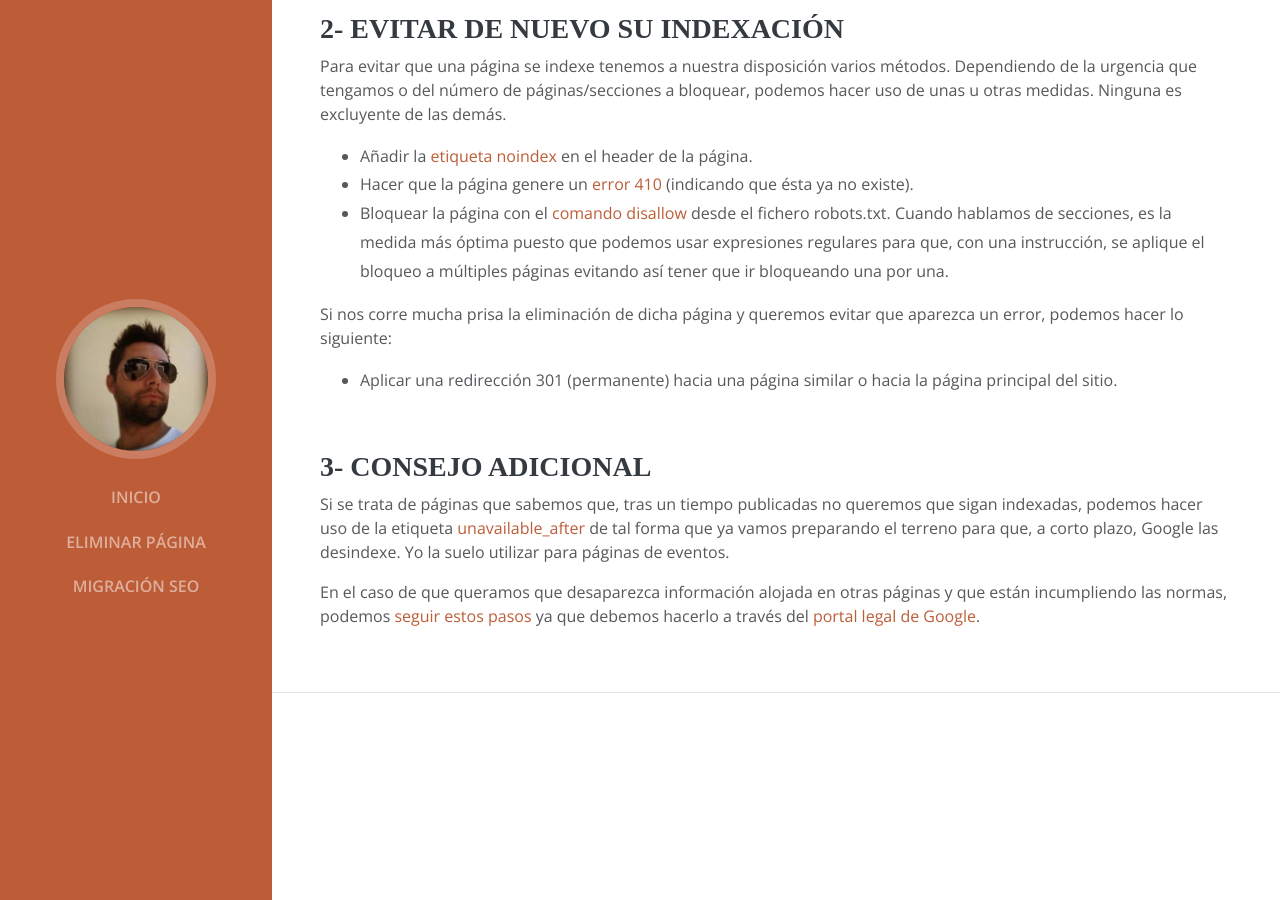
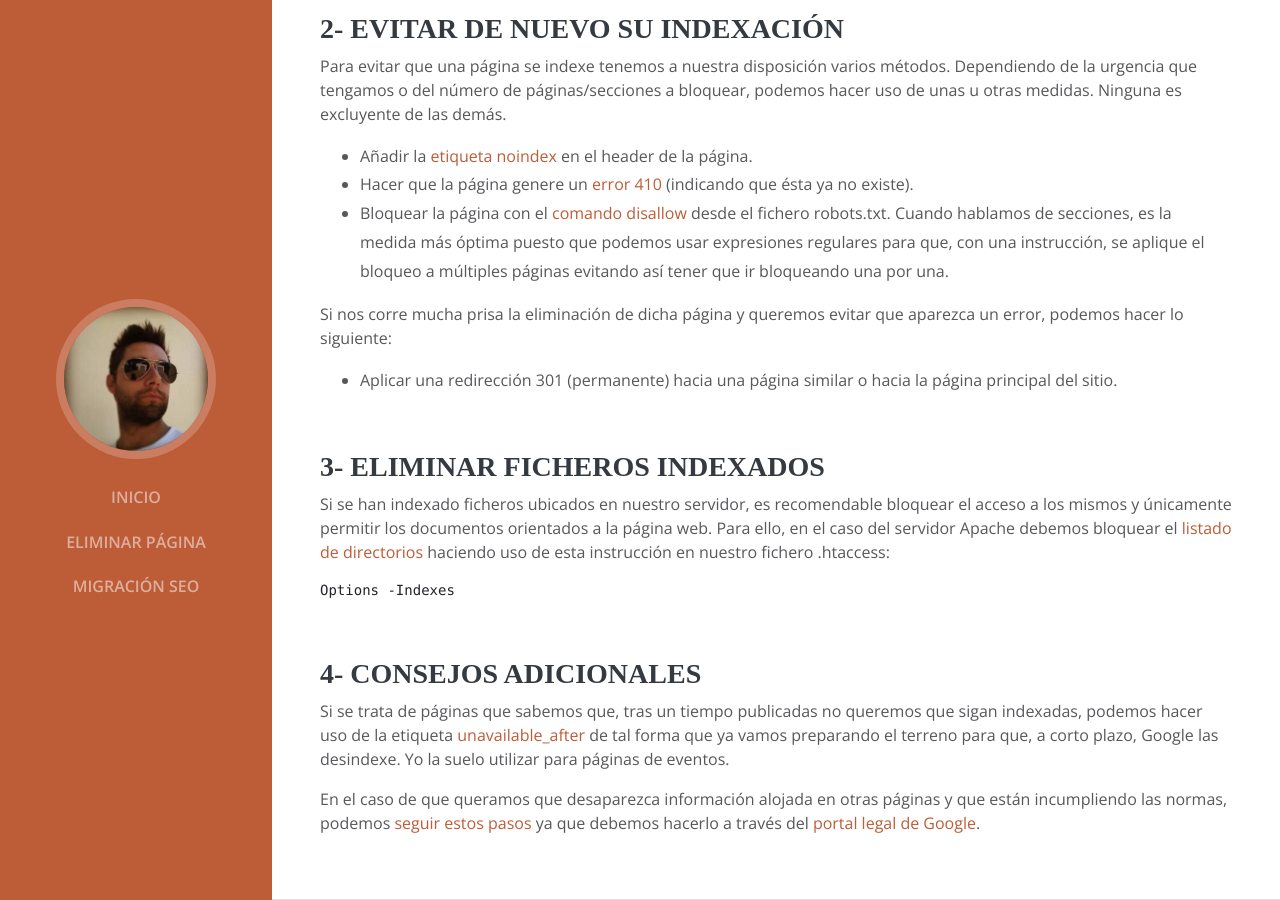
Before and after one commit to Emirodgar/w-chuleta-seo, a Jekyll site: the page built from eliminar-pagina-google.md, in a window 1280 px wide and 900 px high, scrolled down 842 px. Built offline with Jekyll 4.4.1, drawn with Linux system fonts in a browser that asks for light colours; some web fonts are replaced; our own code applies the rules of GitHub Pages for plain Markdown files.

Commit message:
Update eliminar-pagina-google.md

````diff
--- a/eliminar-pagina-google.md
+++ b/eliminar-pagina-google.md
@@ -37,7 +37,15 @@
 
 - Aplicar una redirección 301 (permanente) hacia una página similar o hacia la página principal del sitio.
 
-## 3- Consejo adicional
+## 3- Eliminar ficheros indexados
+
+Si se han indexado ficheros ubicados en nuestro servidor, es recomendable bloquear el acceso a los mismos y únicamente permitir los documentos orientados a la página web. Para ello, en el caso del servidor Apache debemos bloquear el [listado de directorios](https://wiki.apache.org/httpd/DirectoryListings) haciendo uso de esta instrucción en nuestro fichero .htaccess:
+
+```
+Options -Indexes
+```
+
+## 4- Consejos adicionales
 
 Si se trata de páginas que sabemos que, tras un tiempo publicadas no queremos que sigan indexadas, podemos hacer uso de la etiqueta [unavailable_after](https://googleblog.blogspot.com/2007/07/robots-exclusion-protocol-now-with-even.html) de tal forma que ya vamos preparando el terreno para que, a corto plazo, Google las desindexe. Yo la suelo utilizar para páginas de eventos.
 
````
